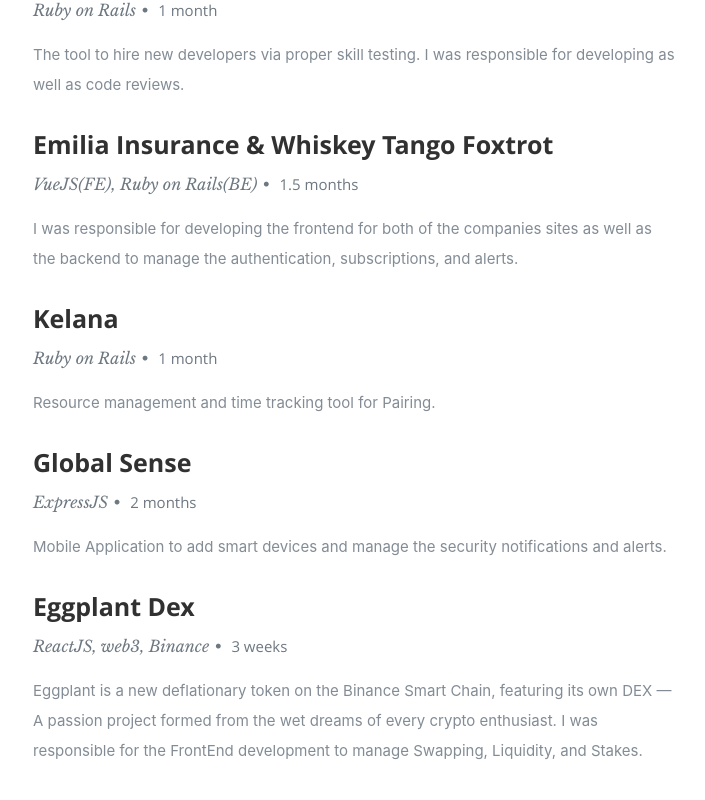
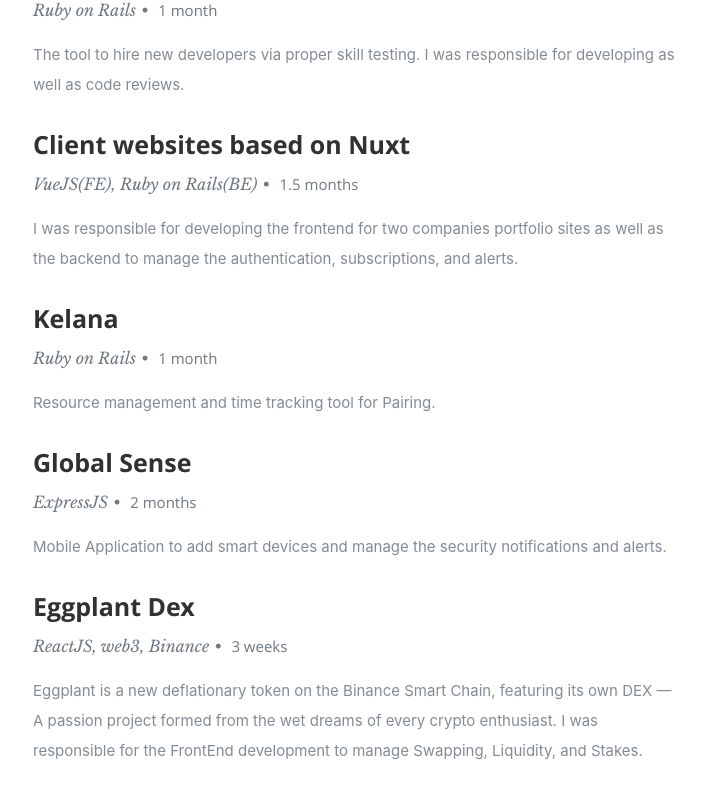
Before and after one commit to HaroonSarfraz/portfolio, a React (Create React App) app: page / in a window 1280 px wide. Shown: the part 2159-2959 px from the top of the page, without its empty margins (372-1077 px from the left). Built offline with nearby package versions, Linux system fonts and the light colour scheme.

Commit message:
Added testimonail

```diff
--- a/src/components/resume/index.js
+++ b/src/components/resume/index.js
@@ -51,10 +51,10 @@
 
               <div className="row item">
                 <div className="twelve columns">
-                  <h3>Emilia Insurance & Whiskey Tango Foxtrot</h3>
+                  <h3>Client websites based on Nuxt</h3>
                   <p className="info">VueJS(FE), Ruby on Rails(BE)<span>•</span> <em className="date">1.5 months</em></p>
                   <p>
-                    I was responsible for developing the frontend for both of the companies sites as well as
+                    I was responsible for developing the frontend for two companies portfolio sites as well as
                     the backend to manage the authentication, subscriptions, and alerts.
                   </p>
                 </div>
--- a/src/components/testimonials/index.js
+++ b/src/components/testimonials/index.js
@@ -17,11 +17,21 @@
                       <blockquote>
                         <p>
                           In his position as a Software engineer, Haroon Sarfraz demonstrated critical skills that made
-                           him an excellent developer to work with. His effectiveness,
-                           reliability and critical thinking ensured that all projects were completed successfully
-                           right on time, making him a truly invaluable member of our team.
-                      </p>
+                          him an excellent developer to work with. His effectiveness,
+                          reliability and critical thinking ensured that all projects were completed successfully
+                          right on time, making him a truly invaluable member of our team.
+                        </p>
                         <cite>Hermann von Marsoner</cite>
+                      </blockquote>
+                    </li> {/* slide ends */}
+                    <li>
+                      <blockquote>
+                        <p>
+                          Haroon is one of the best developers we worked with in 2021. His code quality was high and
+                          communication skills made him a great addition to our team. He didn't only deliver features
+                          without bugs, he also helped the other developers in his team get better.
+                        </p>
+                        <cite>Till Carlos</cite>
                       </blockquote>
                     </li> {/* slide ends */}
                   </ul>
```
